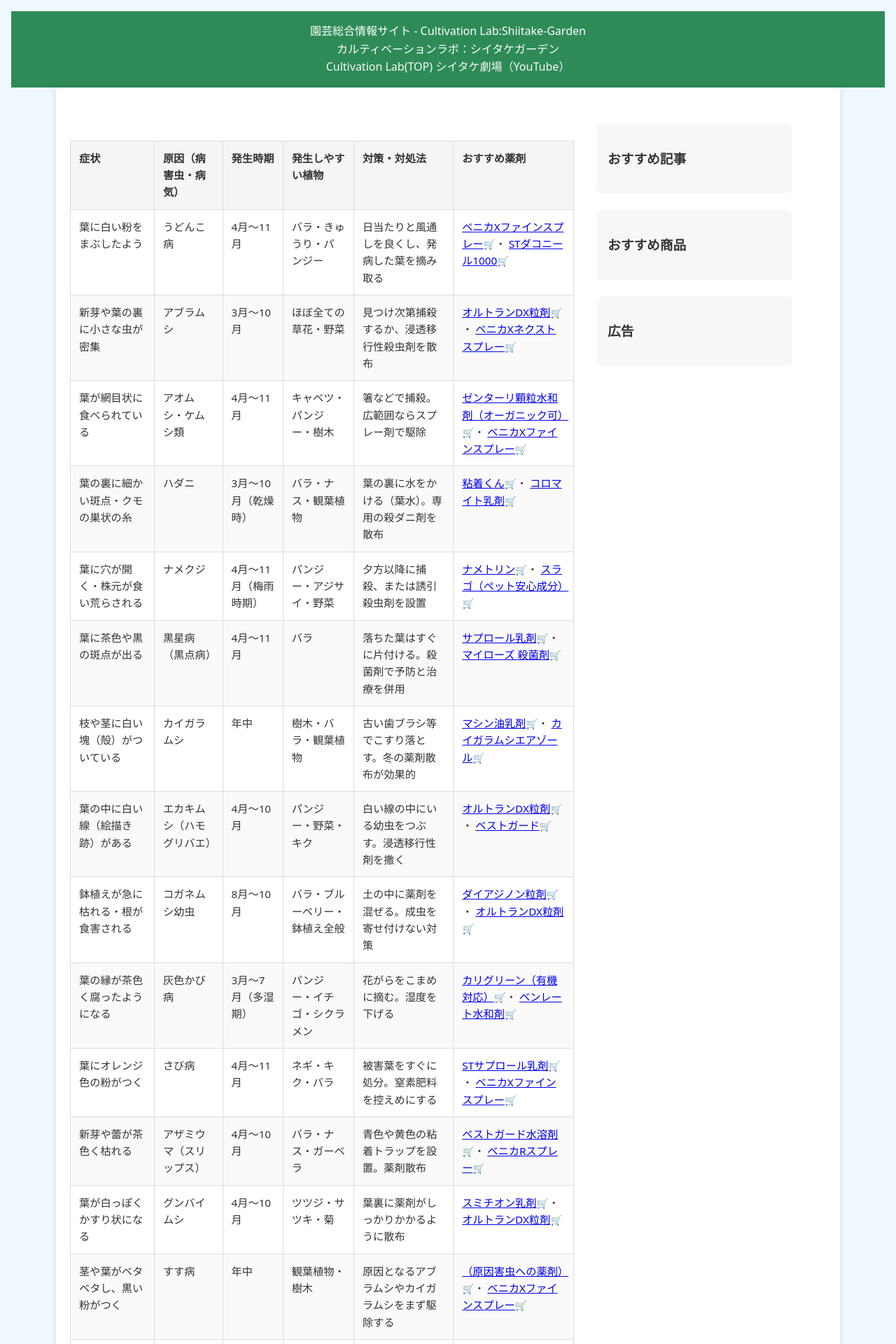
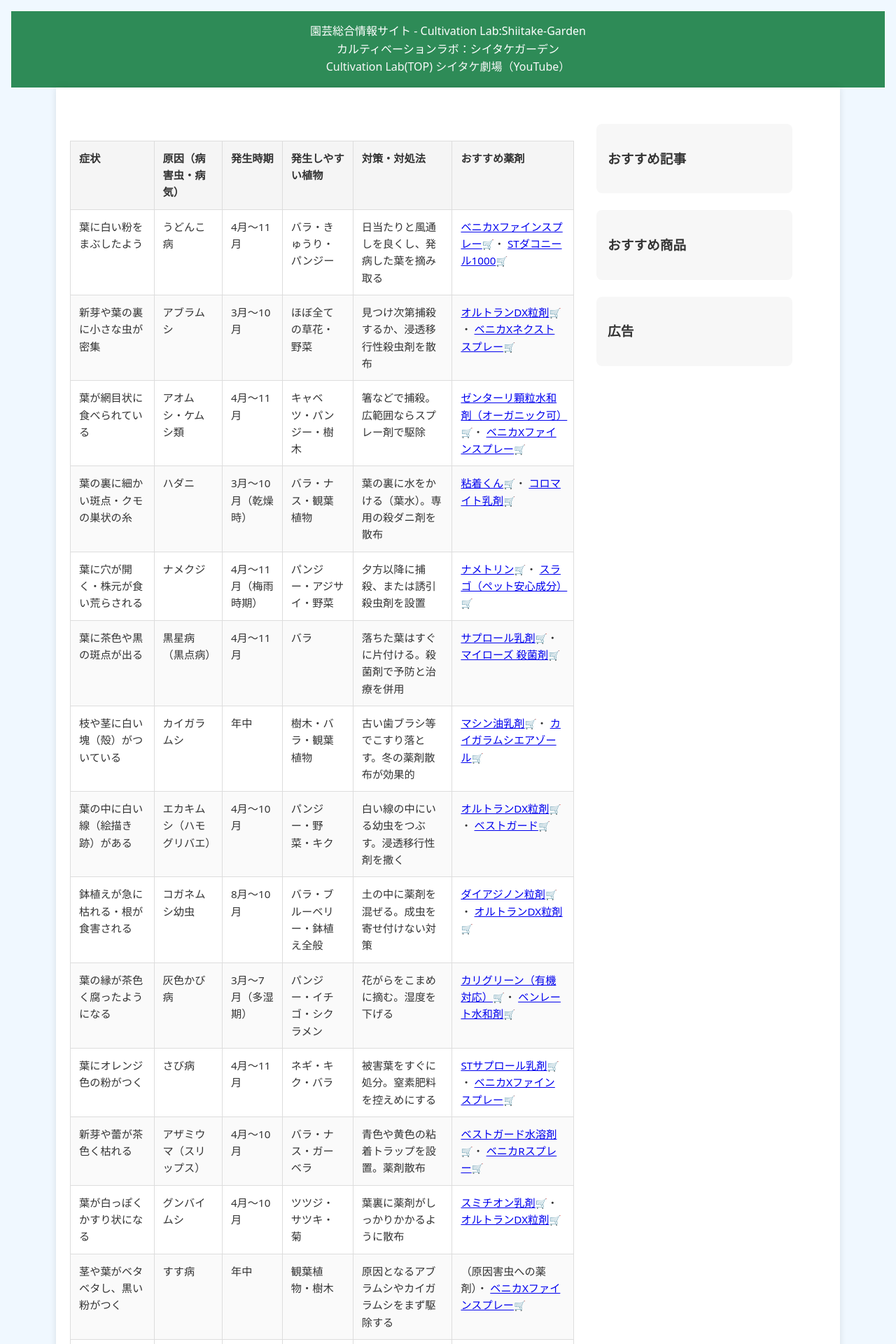
Before and after one commit to shiitake-garden/shiitake-garden.github.io, a Jekyll site: the page built from contents/kaiketu1.html, in a window 1280 px wide. Shown: the top 1920 px of the page at 70% size. Built offline with Jekyll 4.4.1, drawn with Linux system fonts in a browser that asks for light colours.

Commit message:
Update kaiketu1.html

```diff
--- a/contents/kaiketu1.html
+++ b/contents/kaiketu1.html
@@ -168,7 +168,7 @@ title: カルティベーションラボ
       <td>観葉植物・樹木</td>
       <td>原因となるアブラムシやカイガラムシをまず駆除する</td>
       <td>
-        <span class="pesticide">（原因害虫への薬剤）</span>・
+        <span>（原因害虫への薬剤）</span>・
         <span class="pesticide">ベニカXファインスプレー</span>
       </td>
     </tr>
```
